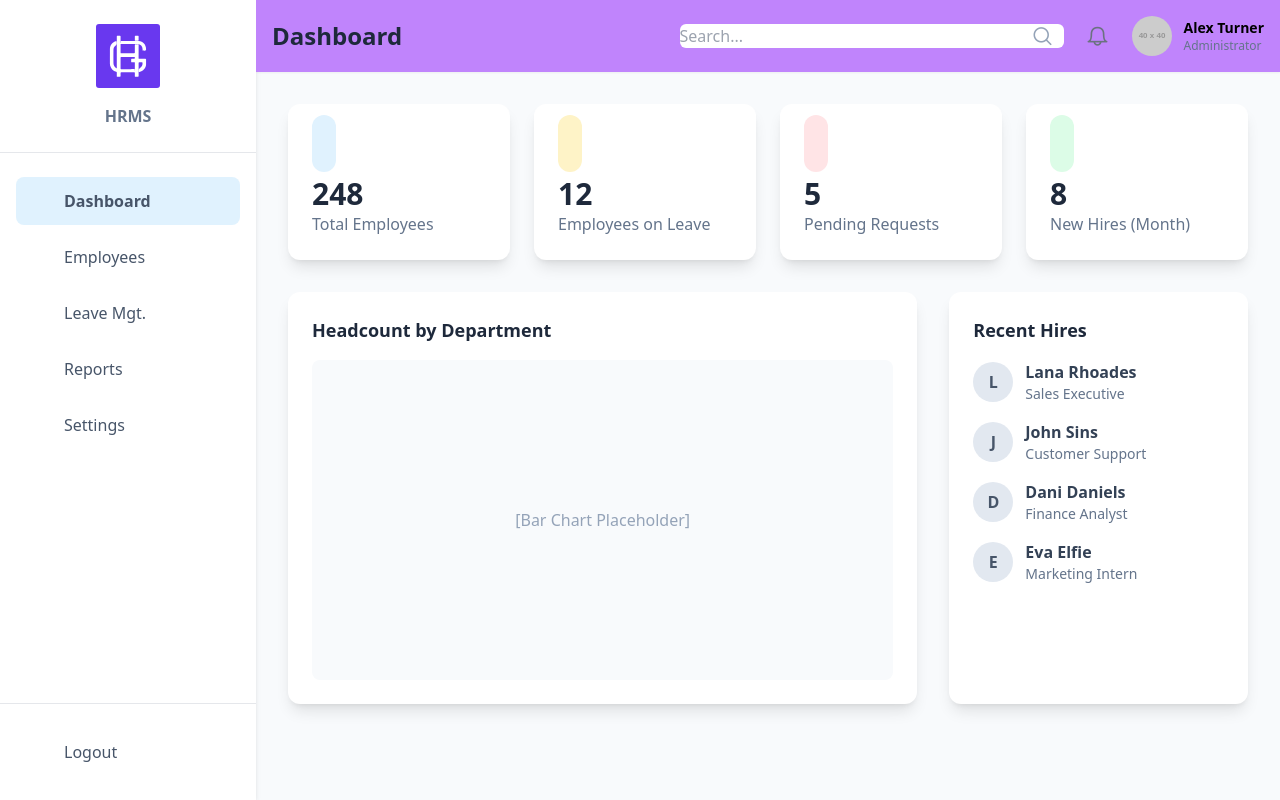
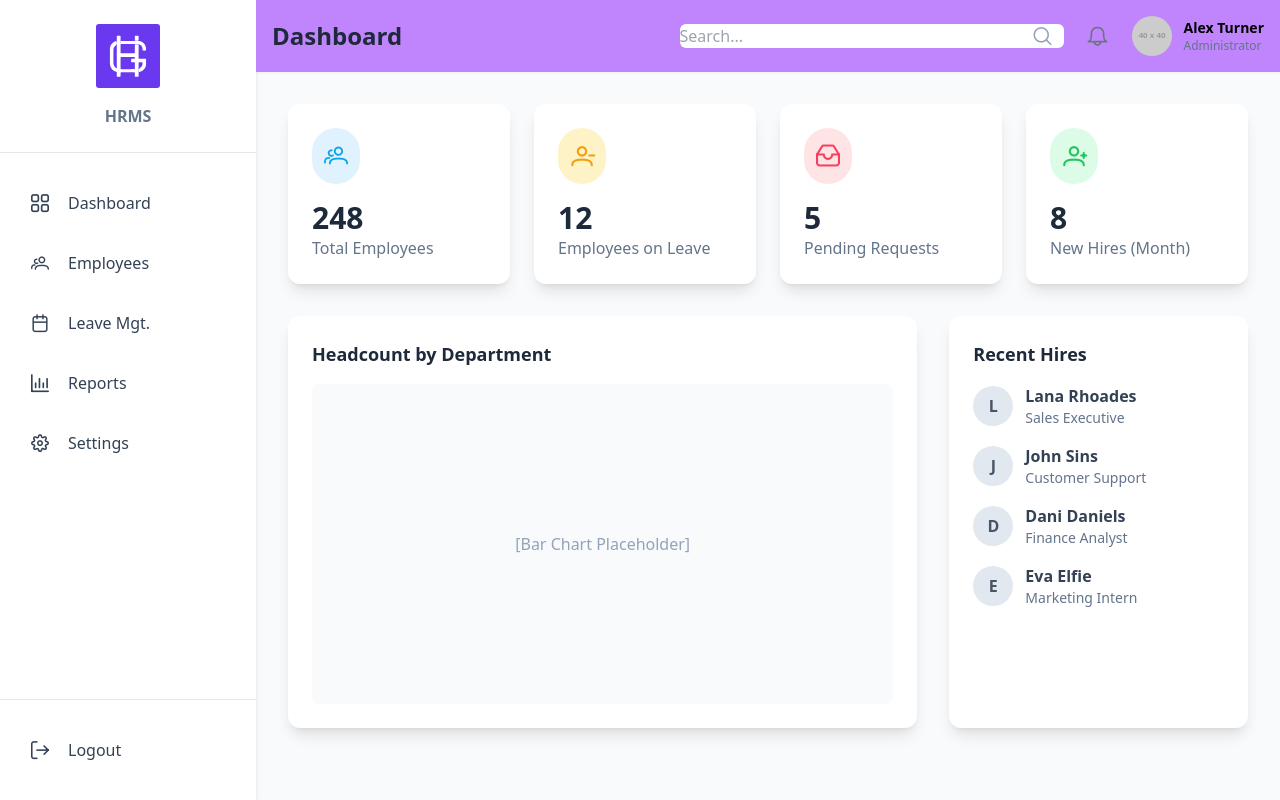
Before and after one commit to redu95/hr-management-system--Frontend-, a React (Vite) app: page /dashboard in a window 1280 px wide. Built offline with nearby package versions, Linux system fonts and the light colour scheme; sample sign-in values are in the browser's storage.

Commit message:
feat: update NavigationLinks and DashboardPage to use PrimeIcons; enhance styling and layout

```diff
--- a/src/components/layout/NavigationLinks.jsx
+++ b/src/components/layout/NavigationLinks.jsx
@@ -1,40 +1,42 @@
+// src/components/layout/NavigationLinks.jsx
 import React from 'react';
 import { NavLink } from 'react-router-dom';
 
 const NavigationLinks = ({ onLinkClick }) => {
     const getNavLinkClass = ({ isActive }) => {
-        const baseClasses = "flex items-center space-x-3 p-3 rounded-lg text-slate-600 hover:bg-slate-100";
-        const activeClasses = "bg-sky-100 text-sky-900 font-semibold";
+        // Updated active classes for the new design
+        const baseClasses = "flex items-center space-x-4 p-3 rounded-lg text-slate-700 hover:bg-slate-100 font-medium";
+        const activeClasses = "bg-sky-100 text-sky-700";
         return isActive ? `${baseClasses} ${activeClasses}` : baseClasses;
     };
 
     return (
         <>
             <nav className="flex-1 px-4 py-6 space-y-2">
-                <NavLink to="/dashboard" className={getNavLinkClass} onClick={onLinkClick}>
-                    <i className="w-6 text-center fas fa-tachometer-alt"></i>
+                <NavLink to="/" className={getNavLinkClass} onClick={onLinkClick}>
+                    <i className="pi pi-th-large w-6 text-center text-lg"></i>
                     <span>Dashboard</span>
                 </NavLink>
                 <NavLink to="/employees" className={getNavLinkClass} onClick={onLinkClick}>
-                    <i className="w-6 text-center fas fa-users"></i>
+                    <i className="pi pi-users w-6 text-center text-lg"></i>
                     <span>Employees</span>
                 </NavLink>
                 <NavLink to="/leave" className={getNavLinkClass} onClick={onLinkClick}>
-                    <i className="w-6 text-center fas fa-calendar-alt"></i>
+                    <i className="pi pi-calendar w-6 text-center text-lg"></i>
                     <span>Leave Mgt.</span>
                 </NavLink>
                 <NavLink to="/reports" className={getNavLinkClass} onClick={onLinkClick}>
-                    <i className="w-6 text-center fas fa-chart-pie"></i>
+                    <i className="pi pi-chart-bar w-6 text-center text-lg"></i>
                     <span>Reports</span>
                 </NavLink>
                 <NavLink to="/settings" className={getNavLinkClass} onClick={onLinkClick}>
-                    <i className="w-6 text-center fas fa-cog"></i>
+                    <i className="pi pi-cog w-6 text-center text-lg"></i>
                     <span>Settings</span>
                 </NavLink>
             </nav>
             <div className="px-4 py-6 border-t">
-                <NavLink to="/logout" className="flex items-center space-x-3 p-3 rounded-lg text-slate-600 hover:bg-slate-100" onClick={onLinkClick}>
-                    <i className="w-6 text-center fas fa-sign-out-alt"></i>
+                <NavLink to="/login" className="flex items-center space-x-4 p-3 rounded-lg text-slate-700 hover:bg-slate-100 font-medium" onClick={onLinkClick}>
+                    <i className="pi pi-sign-out w-6 text-center text-lg"></i>
                     <span>Logout</span>
                 </NavLink>
             </div>
--- a/src/pages/DashboardPage.jsx
+++ b/src/pages/DashboardPage.jsx
@@ -1,8 +1,8 @@
+// src/pages/DashboardPage.jsx
 import React from 'react';
 import { motion } from 'framer-motion';
 
-// You will need to install a charting library like Chart.js later
-// For now, this is a placeholder component.
+// Placeholder for the chart component
 const HeadcountChart = () => {
     return (
         <div className="bg-slate-50 p-4 rounded-lg h-full flex items-center justify-center">
@@ -40,8 +40,7 @@ const RecentHiresList = () => {
     );
 };
 
-
-// Reusable component for the Key Performance Indicator cards
+// UPDATED KpiCard component with PrimeIcons
 const KpiCard = ({ icon, title, value, color, index }) => {
     const colors = {
         sky: 'text-sky-500 bg-sky-100',
@@ -52,31 +51,29 @@ const KpiCard = ({ icon, title, value, color, index }) => {
 
     return (
         <motion.div
-            className="kpi-card bg-white p-6 rounded-xl shadow-lg"
+            className="bg-white p-6 rounded-xl shadow-lg"
             initial={{ opacity: 0, y: 20 }}
             animate={{ opacity: 1, y: 0 }}
             transition={{ duration: 0.5, delay: index * 0.1 }}
         >
-            <i className={`fas ${icon} text-2xl p-3 rounded-full ${colors[color]}`}></i>
+            <i className={`pi ${icon} text-2xl p-3 rounded-full ${colors[color]}`}></i>
             <p className="text-3xl font-bold mt-4 text-slate-800">{value}</p>
             <p className="text-slate-500">{title}</p>
         </motion.div>
     );
 };
 
-
-// The main Dashboard Page component
+// The main Dashboard Page component with updated icon names
 const DashboardPage = () => {
     const kpiData = [
-        { icon: 'fa-users', title: 'Total Employees', value: '248', color: 'sky' },
-        { icon: 'fa-user-clock', title: 'Employees on Leave', value: '12', color: 'amber' },
-        { icon: 'fa-inbox', title: 'Pending Requests', value: '5', color: 'rose' },
-        { icon: 'fa-user-plus', title: 'New Hires (Month)', value: '8', color: 'green' },
+        { icon: 'pi-users', title: 'Total Employees', value: '248', color: 'sky' },
+        { icon: 'pi-user-minus', title: 'Employees on Leave', value: '12', color: 'amber' },
+        { icon: 'pi-inbox', title: 'Pending Requests', value: '5', color: 'rose' },
+        { icon: 'pi-user-plus', title: 'New Hires (Month)', value: '8', color: 'green' },
     ];
 
     return (
         <div className="p-4 sm:p-8">
-            {/* KPI Cards Section */}
             <div className="grid grid-cols-1 md:grid-cols-2 lg:grid-cols-4 gap-6">
                 {kpiData.map((item, index) => (
                     <KpiCard
@@ -89,8 +86,6 @@ const DashboardPage = () => {
                     />
                 ))}
             </div>
-
-            {/* Charts and Lists Section */}
             <div className="grid grid-cols-1 lg:grid-cols-3 gap-8 mt-8">
                 <div className="lg:col-span-2 bg-white p-6 rounded-xl shadow-lg">
                     <h3 className="text-lg font-semibold text-slate-800">Headcount by Department</h3>
```
